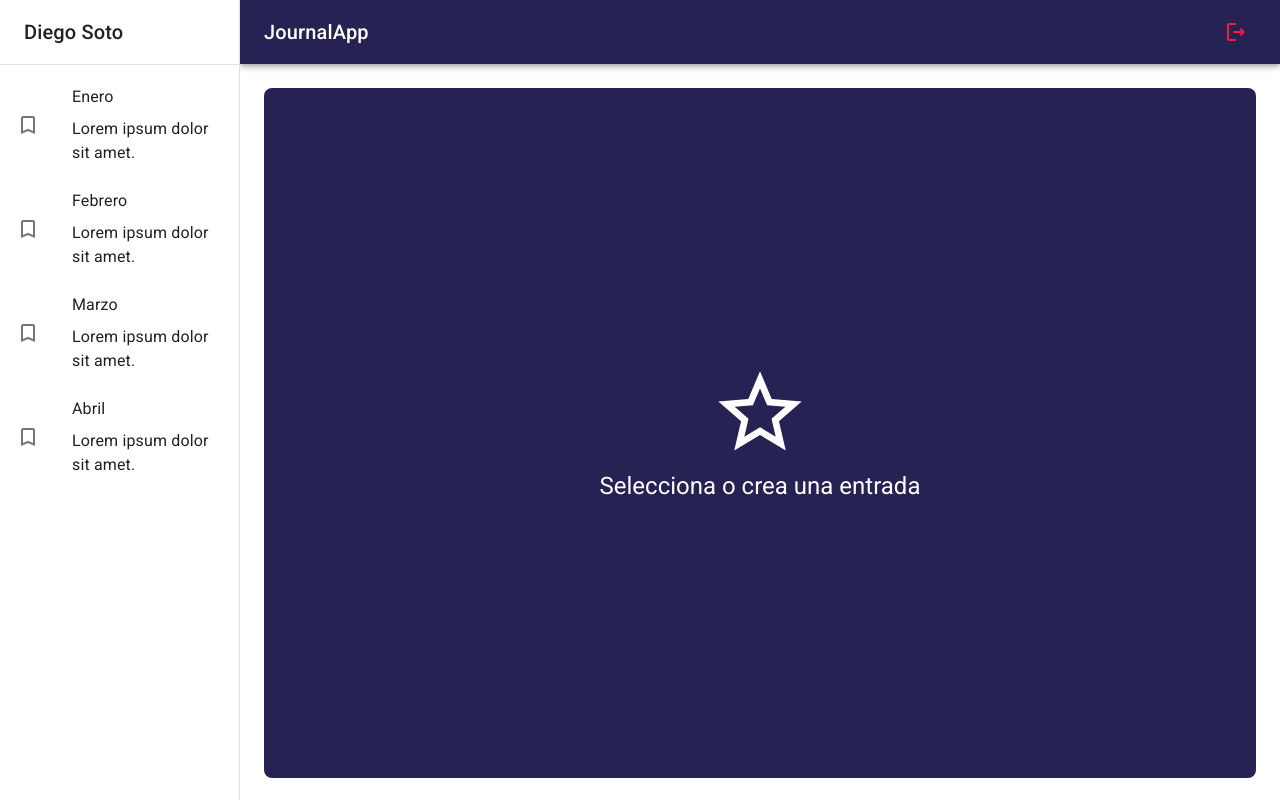
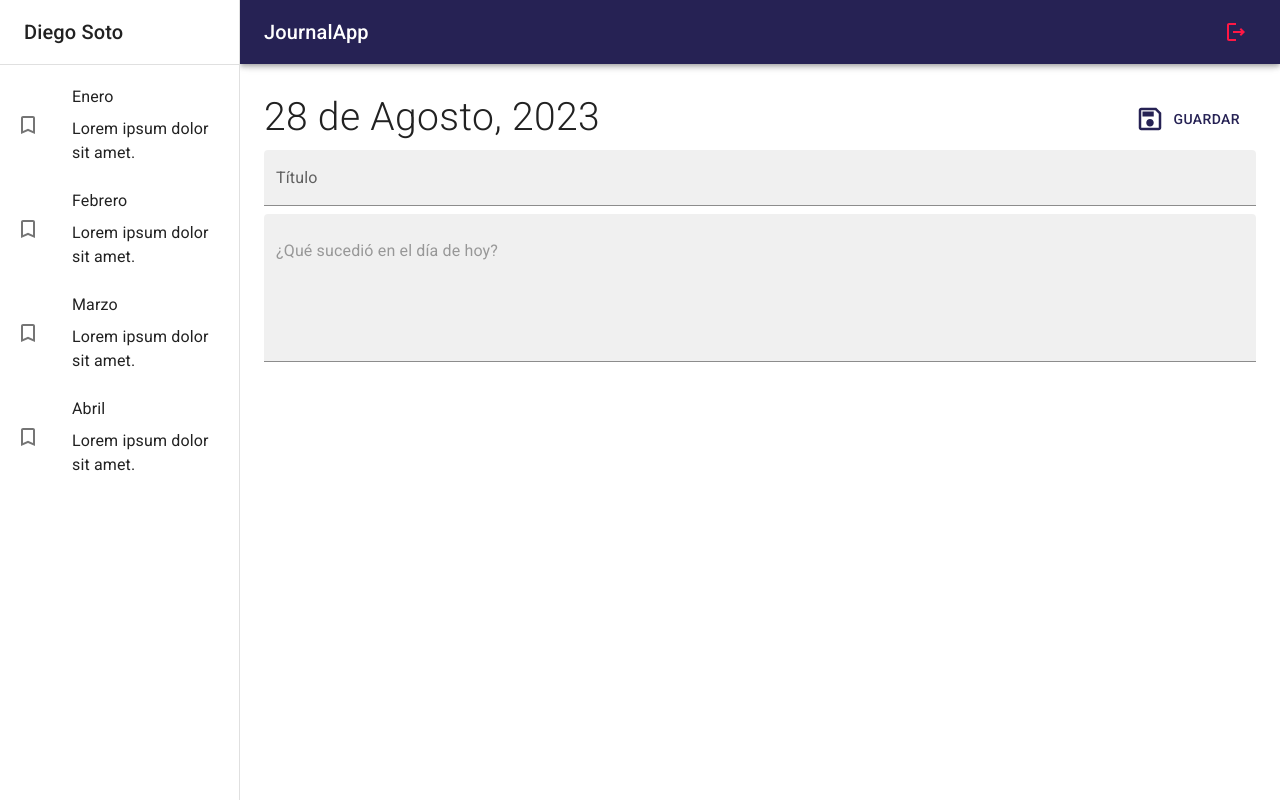
Before and after one commit to DiegoLeonardoSoto/journal-app, a React (Vite) app: page / in a window 1280 px wide. Built offline with nearby package versions, Linux system fonts and the light colour scheme.

Commit message:
add NoteView

```diff
--- a/src/journal/pages/JournalPage.jsx
+++ b/src/journal/pages/JournalPage.jsx
@@ -1,12 +1,11 @@
 import { JournalLayout } from '../layout/JournalLayout'
+import { NoteView } from '../view'
 import { NothingSelectedView } from '../view/NothingSelectedView'
 
 export const JournalPage = () => {
   return (
     <JournalLayout>
-      <NothingSelectedView />
-
-      {/* NoteView */}
+      <NoteView />
     </JournalLayout>
   )
 }
--- /dev/null
+++ b/src/journal/view/NoteView.jsx
@@ -0,0 +1,45 @@
+import { SaveOutlined } from '@mui/icons-material'
+import { Button, Grid, TextField, Typography } from '@mui/material'
+
+export const NoteView = () => {
+  return (
+    <Grid
+      container
+      direction="row"
+      justifyContent="space-between"
+      sx={{ mb: 1 }}
+    >
+      <Grid item>
+        <Typography fontSize={39} fontWeight="light">
+          28 de Agosto, 2023
+        </Typography>
+      </Grid>
+      <Grid item>
+        <Button color="primary" sx={{ padding: 2 }}>
+          <SaveOutlined sx={{ fontSize: 30, mr: 1 }} />
+          Guardar
+        </Button>
+      </Grid>
+
+      <Grid container>
+        <TextField
+          type="text"
+          variant="filled"
+          fullWidth
+          placeholder="Ingrese un título"
+          label="Título"
+          sx={{ border: 'none', mb: 1 }}
+        />
+
+        <TextField
+          type="text"
+          variant="filled"
+          fullWidth
+          multiline
+          placeholder="¿Qué sucedió en el día de hoy?"
+          minRows={5}
+        />
+      </Grid>
+    </Grid>
+  )
+}
--- a/src/journal/view/index.js
+++ b/src/journal/view/index.js
@@ -1 +1,2 @@
 export * from './NothingSelectedView'
+export * from './NoteView'
```
